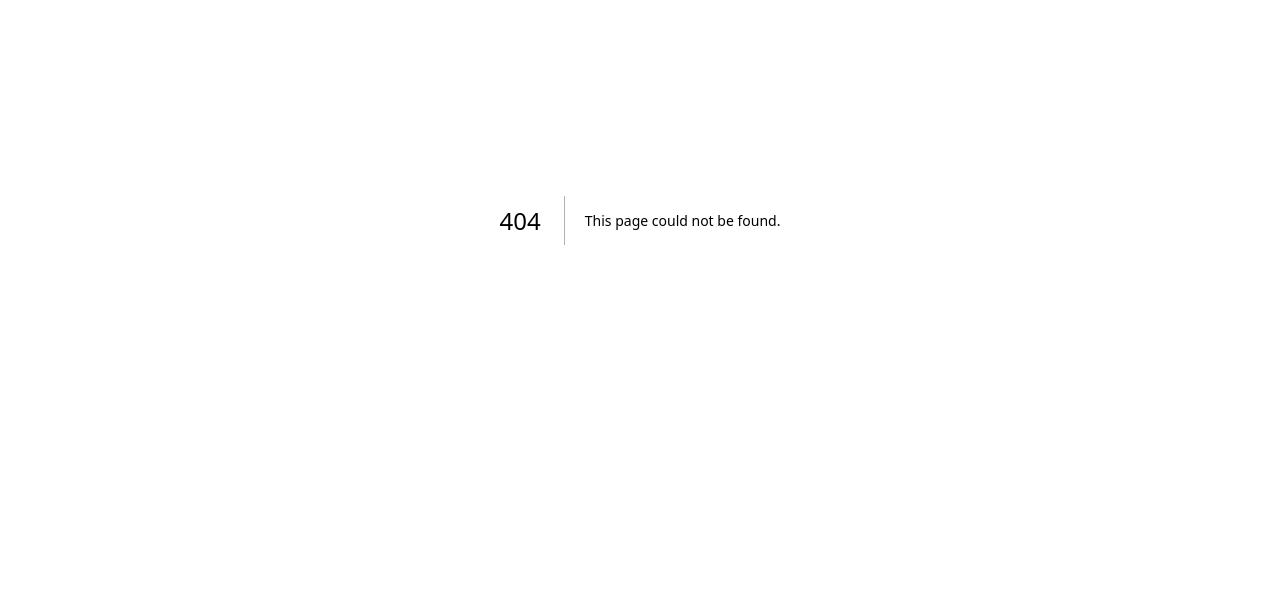
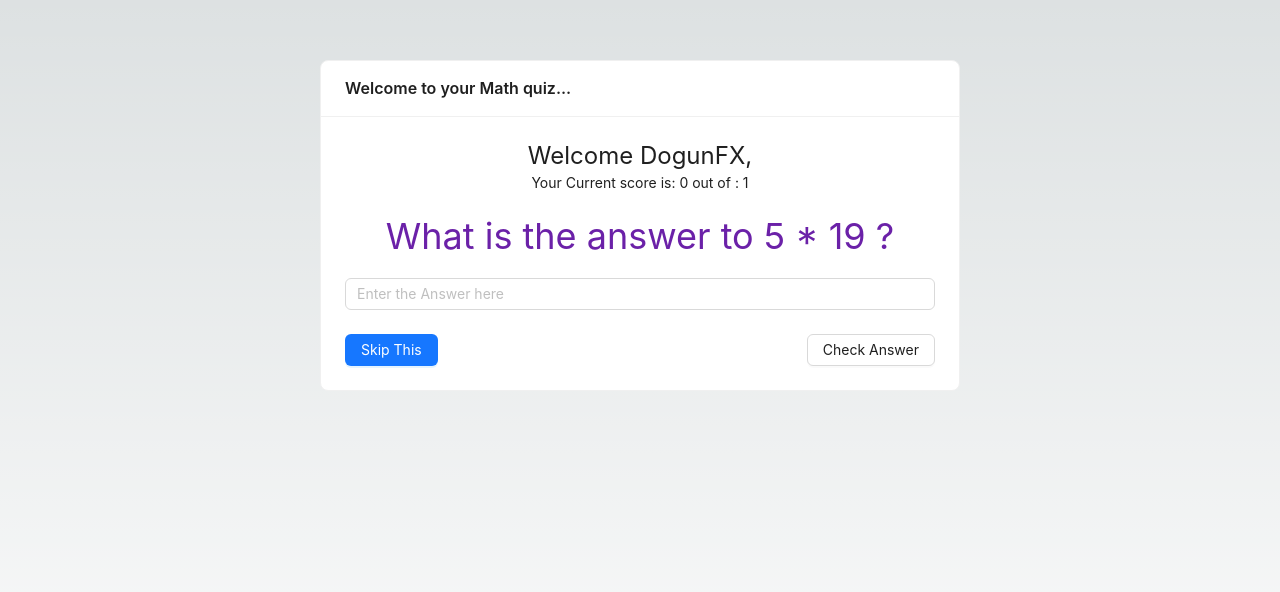
Before and after one commit to Dogunfx/simple-login-with-ANTD-and-React, a Next.js app: page /dashboard in a window 1280 px wide. Before the commit this address had no page. Shown: the part 180-772 px from the top of the page. Built offline with nearby package versions, Linux system fonts and the light colour scheme.

Commit message:
completed quiz

```diff
--- a/app/components/login.jsx
+++ b/app/components/login.jsx
@@ -1,7 +1,22 @@
 "use client";
-import { Input, Card, Button, Form } from "antd";
+import { Input, Card, Button, Form, message } from "antd";
+import { useRouter } from "next/navigation";
 export default function Login() {
   const [myLoginForm] = Form.useForm();
+  let router = useRouter();
+
+  async function handleLogin() {
+    await myLoginForm.validateFields();
+    let email = myLoginForm.getFieldValue("email");
+    let password = myLoginForm.getFieldValue("password");
+
+    if (email == "dogunfx@gmail.com" && password == "12345") {
+      message.success("Login successful");
+      router.push("/dashboard");
+    } else {
+      message.error("Login Failed");
+    }
+  }
 
   return (
     <Card title="My Login Form" className=" mx-auto my-52  sm:w-1/2">
@@ -9,14 +24,16 @@ export default function Login() {
         Please Enter your Details Below
       </h1>
       <Form form={myLoginForm}>
-        <Form.Item name="email">
+        <Form.Item name="email" rules={[{ required: true }]}>
           <Input placeholder="Enter Email" />
         </Form.Item>
-        <Form.Item name="password">
+        <Form.Item name="password" rules={[{ required: true }]}>
           <Input.Password placeholder="Enter Password" />
         </Form.Item>
       </Form>
-      <Button type="primary">Login</Button>
+      <Button type="primary" onClick={handleLogin}>
+        Login
+      </Button>
     </Card>
   );
 }
--- /dev/null
+++ b/app/dashboard/page.jsx
@@ -0,0 +1,64 @@
+"use client";
+import { Card, Button, Form, Input, message } from "antd";
+import { useState } from "react";
+
+export default function Dashboard() {
+  const [myFormState] = Form.useForm();
+
+  let [fn, updateFn] = useState(5);
+  let [sn, updateSn] = useState(19);
+  let [score, updateScore] = useState(0);
+  let [total, updateTotal] = useState(1);
+
+  function checkAnswer() {
+    let ans = myFormState.getFieldValue("answer");
+
+    if (ans == fn * sn) {
+      message.success("Wow!!😳 CorrectCorrect ✅✅✅");
+      let newScore = score + 1;
+      updateScore(newScore);
+    } else {
+      message.error(
+        "OLODO,😂😂😂 --- You are wrong the correct answer is " + fn * sn
+      );
+    }
+    changeQuestion();
+  }
+
+  function changeQuestion() {
+    updateFn(Math.ceil(Math.random() * 20));
+    updateSn(Math.ceil(Math.random() * 15));
+    let newTotal = total + 1;
+    updateTotal(newTotal);
+  }
+  return (
+    <Card
+      title="Welcome to your Math quiz..."
+      className="sm:w-1/2 mx-auto my-60"
+    >
+      <div className="text-center">
+        <h3 className="text-2xl ">Welcome DogunFX,</h3>
+        <p>
+          Your Current score is: {score} out of : {total}
+        </p>
+        <br />
+        <p className="text-4xl text-purple-800 ">
+          What is the answer to {fn} * {sn} ?
+        </p>
+        <br />
+
+        <Form form={myFormState}>
+          <Form.Item name="answer">
+            <Input placeholder="Enter the Answer here" />
+          </Form.Item>
+        </Form>
+      </div>
+      <div className="flex">
+        <Button type="primary" className="mr-auto" onClick={changeQuestion}>
+          Skip This
+        </Button>
+        <Button onClick={checkAnswer}>Check Answer</Button>
+      </div>
+    </Card>
+  );
+}
--- a/app/layout.js
+++ b/app/layout.js
@@ -4,7 +4,7 @@ import "./globals.css";
 const inter = Inter({ subsets: ["latin"] });
 
 export const metadata = {
-  title: "Create Next App",
+  title: "My Login",
   description: "Generated by create next app",
 };
 
--- a/package.json
+++ b/package.json
@@ -9,6 +9,7 @@
     "lint": "next lint"
   },
   "dependencies": {
+    "@ant-design/nextjs-registry": "^1.0.0",
     "antd": "^5.18.3",
     "next": "14.2.4",
     "react": "^18",
```
Also changed, not shown: 1 other file (tests, documents, lock files or other folders).
